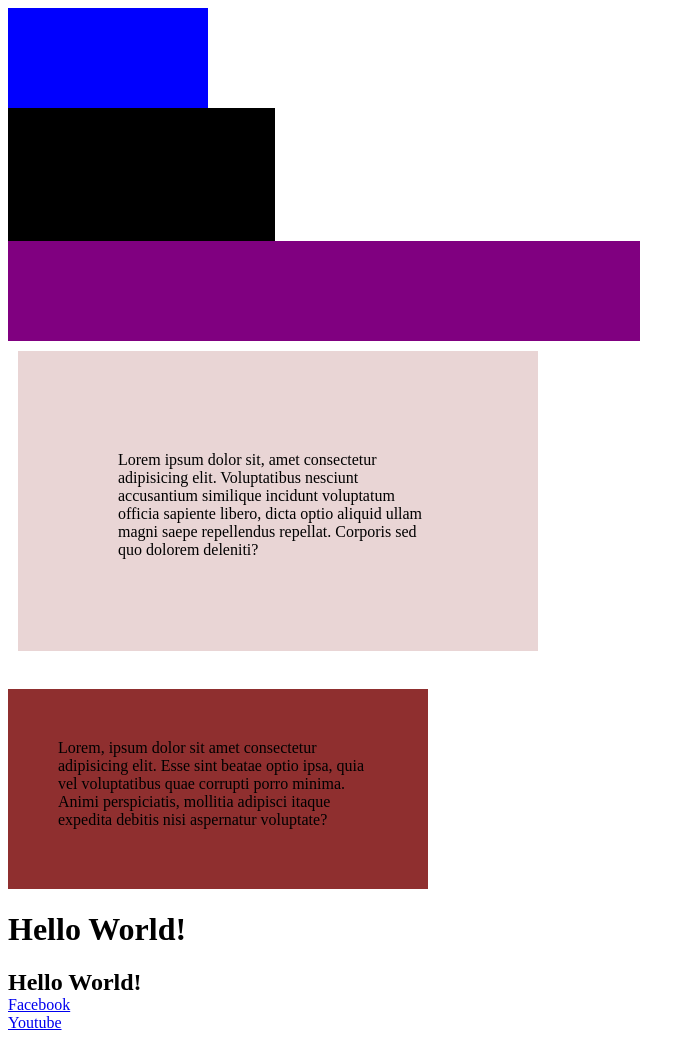
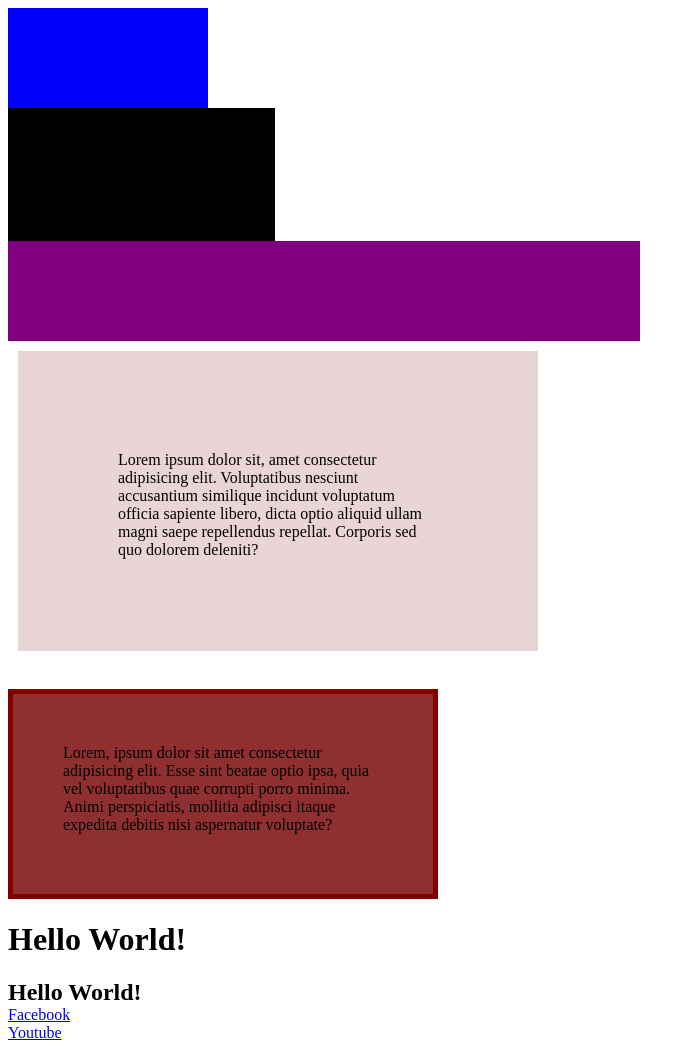
Before and after one commit to ananyashantu/8th-January, a plain HTML site: page index.html in a window 1280 px wide. Shown: the whole page, without its empty margins (0-695 px from the left). Drawn offline with Linux system fonts and the light colour scheme.

Commit message:
Update styles.css

```diff
--- a/css/styles.css
+++ b/css/styles.css
@@ -33,7 +33,7 @@
     height: 100px;
     margin-top: 10px;
     padding: 50px;
-    border: 5px maroon;
+    border: 5px solid maroon;
     background-color: rgba(143, 47, 47, 1);
 }
 h1::after{
```
